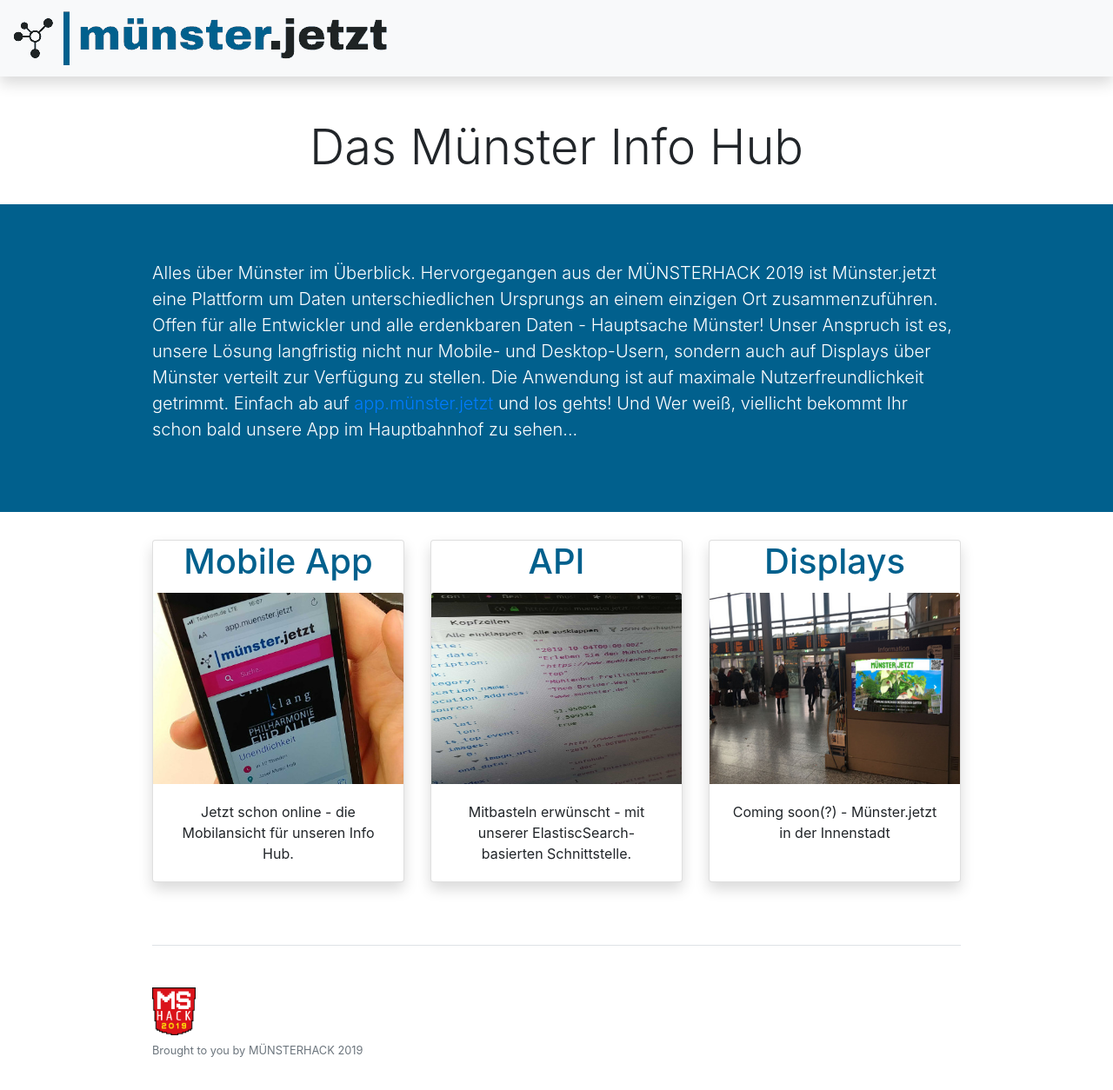
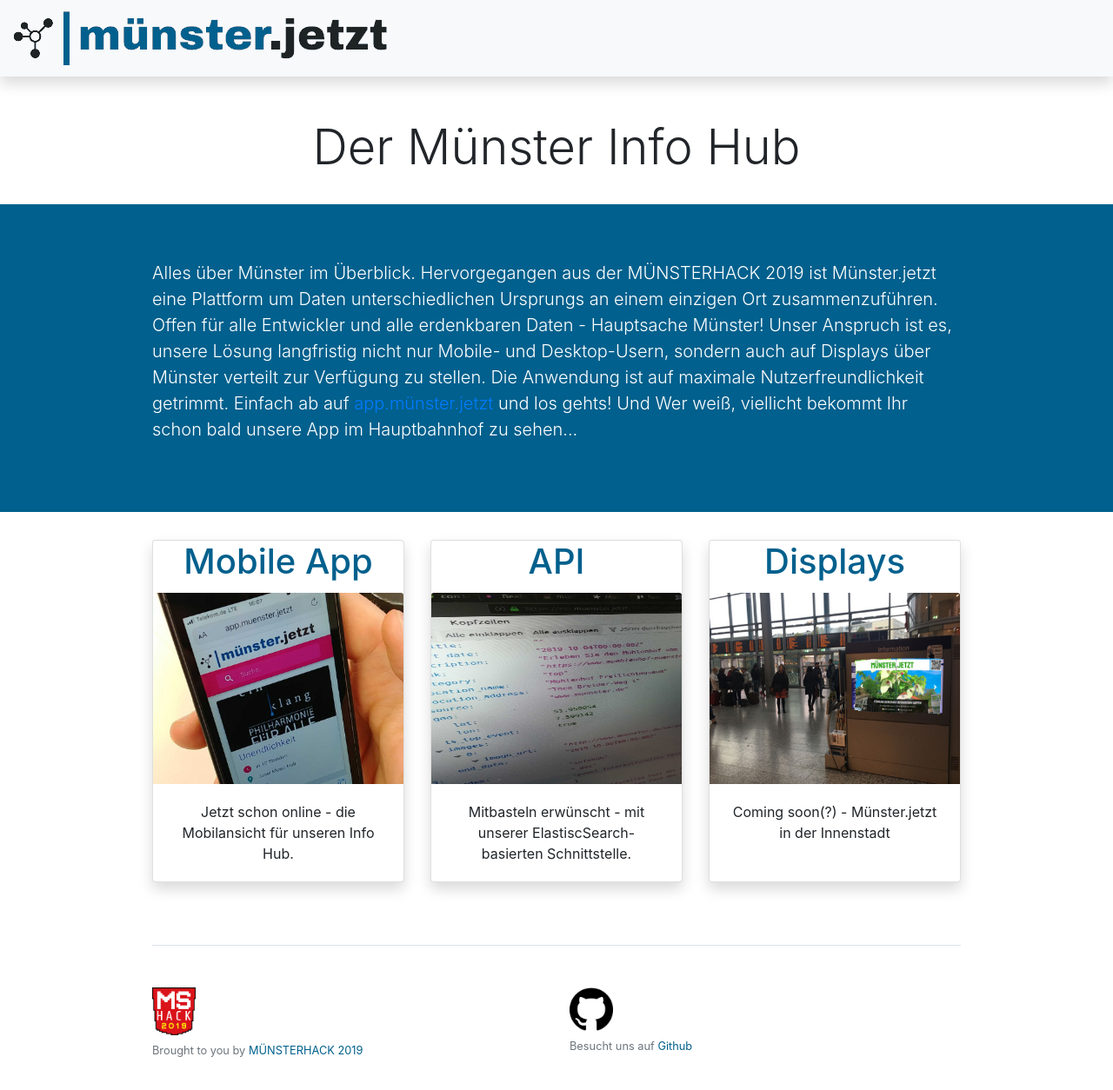
Before and after one commit to codeformuenster/muenster-info-hub-www, a plain HTML site: page index.html in a window 1280 px wide. Shown: the whole page at 87% size. Drawn offline with nearby package versions, Linux system fonts and the light colour scheme.

Commit message:
index-page update

```diff
--- a/index.html
+++ b/index.html
@@ -3,11 +3,8 @@
   <head>
     <meta charset="utf-8">
     <meta name="viewport" content="width=device-width, initial-scale=1, shrink-to-fit=no">
-    <meta name="description" content="">
-    <meta name="author" content="">
-    <link rel="icon" href="../../../../favicon.ico">
 
-    <title>Pricing example for Bootstrap</title>
+    <title>Münster.jetzt</title>
 
     <!-- Bootstrap core CSS -->
     <link rel="stylesheet" href="https://stackpath.bootstrapcdn.com/bootstrap/4.3.1/css/bootstrap.min.css" integrity="sha384-ggOyR0iXCbMQv3Xipma34MD+dH/1fQ784/j6cY/iJTQUOhcWr7x9JvoRxT2MZw1T" crossorigin="anonymous">
@@ -25,7 +22,7 @@
     </nav>
 
     <div class="pricing-header px-3 py-3 pt-md-5 pb-md-4 mx-auto text-center">
-      <h1 class="display-4">Das Münster Info Hub</h1>
+      <h1 class="display-4">Der Münster Info Hub</h1>
     </div>
 
     <div class="jumbotron jumbotron-fluid mb-12">
@@ -63,7 +60,11 @@
         <div class="row">
           <div class="col-12 col-md">
             <img class="mb-2" src="img/logo_muensterhack.png" alt="" width="50">
-            <small class="d-block mb-3 text-muted">Brought to you by MÜNSTERHACK 2019</small>
+            <small class="d-block mb-3 text-muted">Brought to you by <a href="https://www.muensterhack.de/">MÜNSTERHACK 2019</a></small>
+          </div>
+          <div class="col-12 col-md">
+            <img class="mb-2" src="img/logo_github.png" alt="" width="50">
+            <small class="d-block mb-3 text-muted">Besucht uns auf <a href="https://github.com/codeformuenster/muenster-info-hub">Github</a></small>
           </div>
         </div>
       </footer>
--- a/pricing.css
+++ b/pricing.css
@@ -29,7 +29,7 @@ html {
 	color: white;
 }
 
-.card a{
+.card a, footer a{
 	color: #01608d;
 }
 
```
Also changed, not shown: img/logo_github.png (added).
